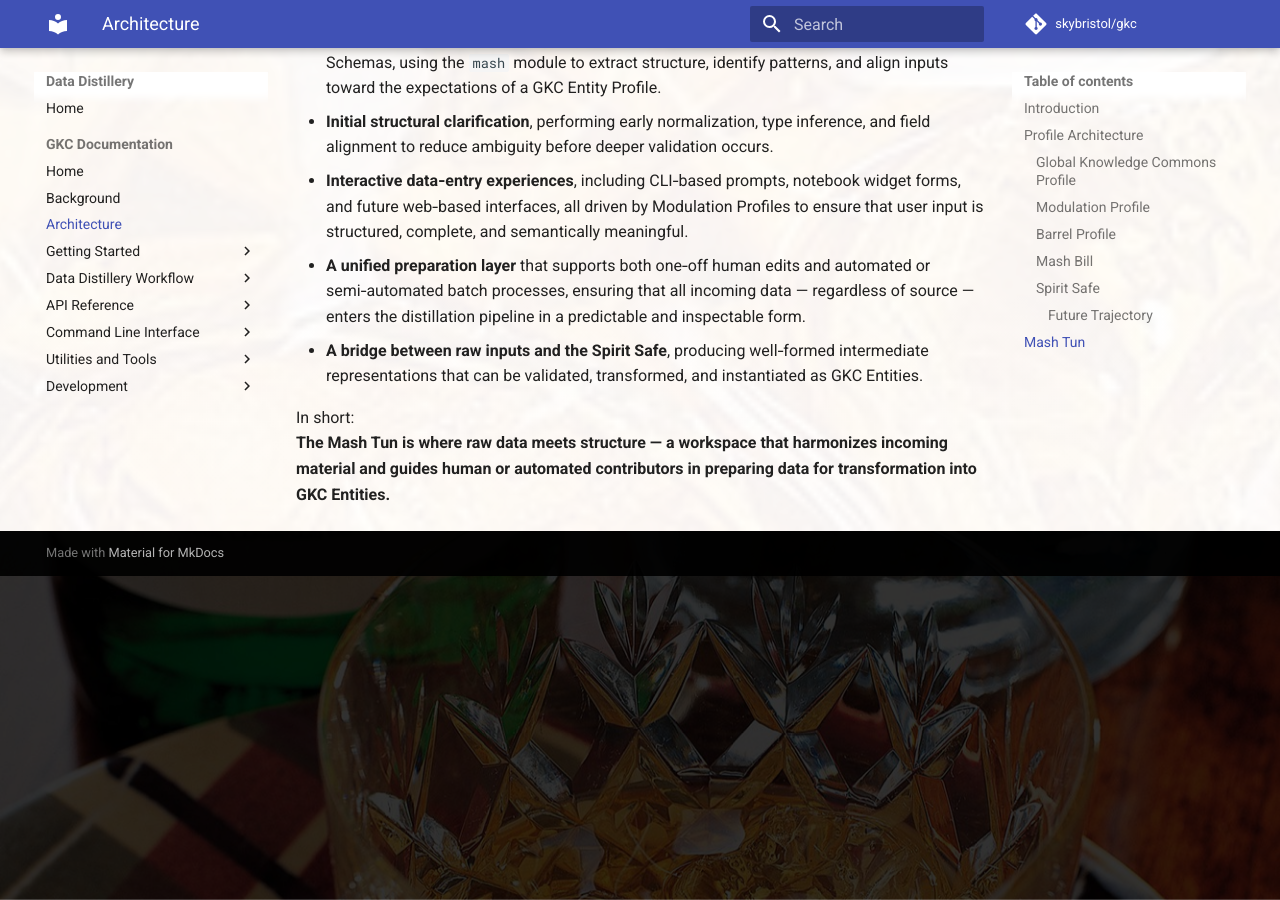
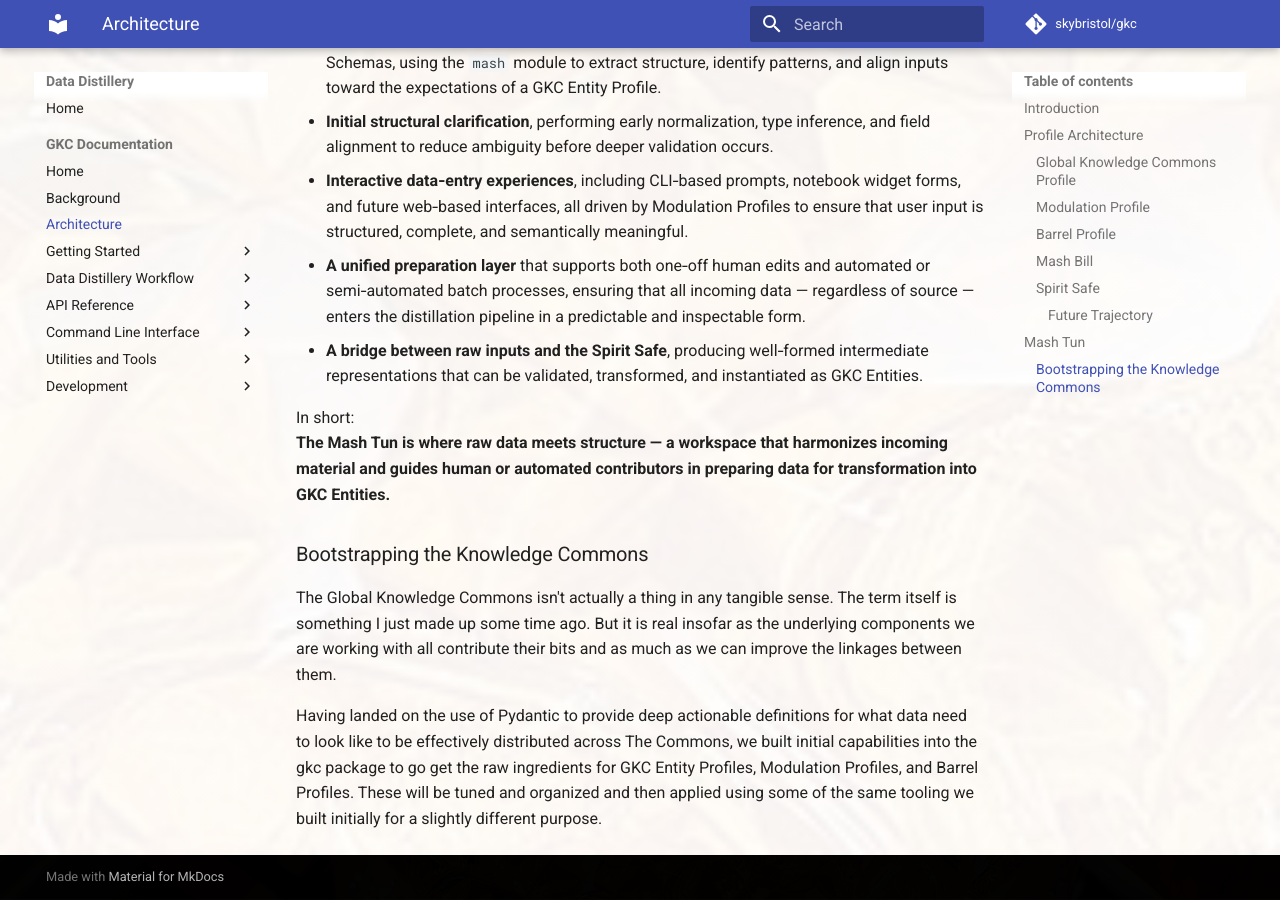
Before and after one commit to skybristol/gkc, an MkDocs documentation site: the page built from docs/gkc/architecture.md, in a window 1280 px wide and 900 px high, scrolled down 5150 px. Built offline with MkDocs 1.6.1 and Material for MkDocs 9.7.7, drawn with Linux system fonts in a browser that asks for light colours; comment, search, counter and statistics services are not loaded.

```diff
--- a/docs/gkc/api/mash.md
+++ b/docs/gkc/api/mash.md
@@ -5,12 +5,13 @@
 Load data from Wikidata, Wikipedia, and other sources as templates for processing. The Mash stage is the entry point to the data distillery workflow, preparing source data for validation, transformation, and submission.
 
 **Current implementations:**
+
 - Wikidata items (QID)
-- Wikidata properties (P ID)
+- Wikidata properties (PID)
 - Wikidata EntitySchemas (EID)
 - Wikipedia templates
 
-**Future implementations:** CSV files, JSON APIs, dataframes
+**Future implementations:** OSM, Wikimedia Commons, CSV files, JSON APIs, dataframes
 
 ## Quick Start
 
--- a/docs/gkc/architecture.md
+++ b/docs/gkc/architecture.md
@@ -140,3 +140,9 @@ The Mash Tun provides:
 
 In short:
 **The Mash Tun is where raw data meets structure — a workspace that harmonizes incoming material and guides human or automated contributors in preparing data for transformation into GKC Entities.**
+
+### Bootstrapping the Knowledge Commons
+
+The Global Knowledge Commons isn't actually a thing in any tangible sense. The term itself is something I just made up some time ago. But it is real insofar as the underlying components we are working with all contribute their bits and as much as we can improve the linkages between them.
+
+Having landed on the use of Pydantic to provide deep actionable definitions for what data need to look like to be effectively distributed across The Commons, we built initial capabilities into the gkc package to go get the raw ingredients for GKC Entity Profiles, Modulation Profiles, and Barrel Profiles. These will be tuned and organized and then applied using some of the same tooling we built initially for a slightly different purpose.
--- a/docs/gkc/shipping.md
+++ b/docs/gkc/shipping.md
@@ -2,15 +2,15 @@
 
 ## Overview
 
-**Shipping** is the stage that handles submission of bottled and packaged data to components of the Global Knowledge Commons - Wikidata, OpenStreetMap, Wikimedia Commons, etc. Not all data gets shipped; some of it relies on hand delivery such as the infoboxes in Wikipedia.
+**Shipping** is the stage that handles submission of bottled and packaged data to components of the Global Knowledge Commons - Wikidata, OpenStreetMap, Wikimedia Commons, etc. Not all data gets shipped; some of it relies on hand delivery such as filled templates in Wikipedia.
 
 | Aspect | Details |
 |--------|---------|
 | **Input** | Bottled data transformed into the proper formats for target systems |
-| **What Happens** | Interaction with write APIs, transmission of data, receipt of delivery |
+| **What Happens** | Validation against Barrel Profiles, interaction with write APIs, transmission of data, receipt of delivery |
 | **Output** | Receipt notices suitable for annotation for source systems and users |
 | **Best For** | Final distribution of finished products (until the next distillation) |
-| **Typical Duration** | Minutes to hours, depending on receiving capacity |
+| **Typical Duration** | Seconds to hours, depending on receiving capacity and amount being shipped |
 
 ---
 
```
Also changed, not shown: .github/copilot-instructions.md, 2 other files.
